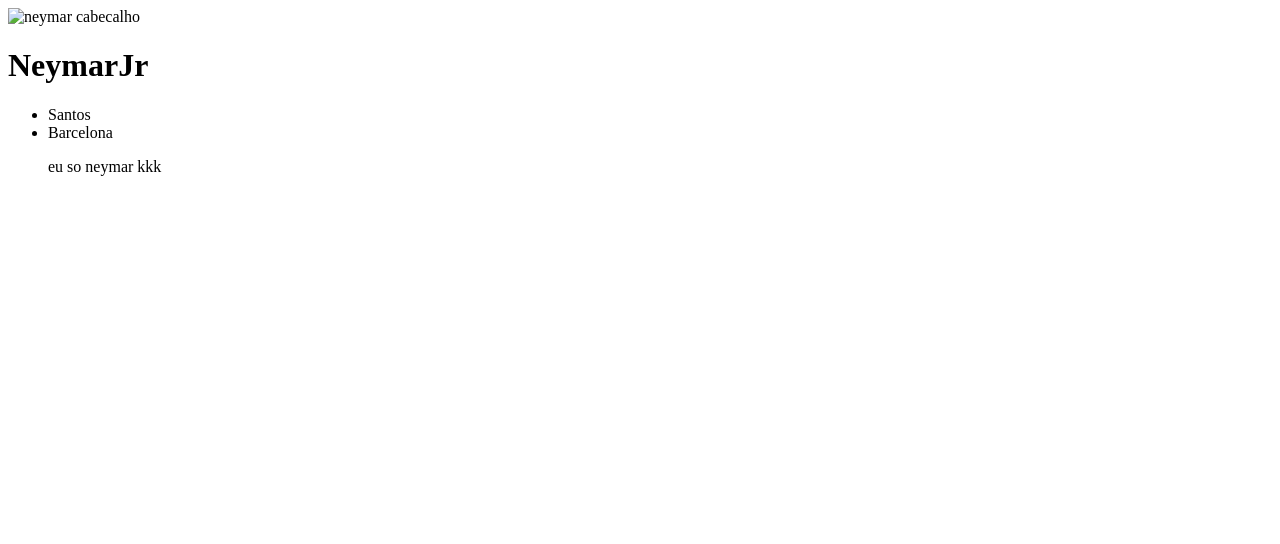
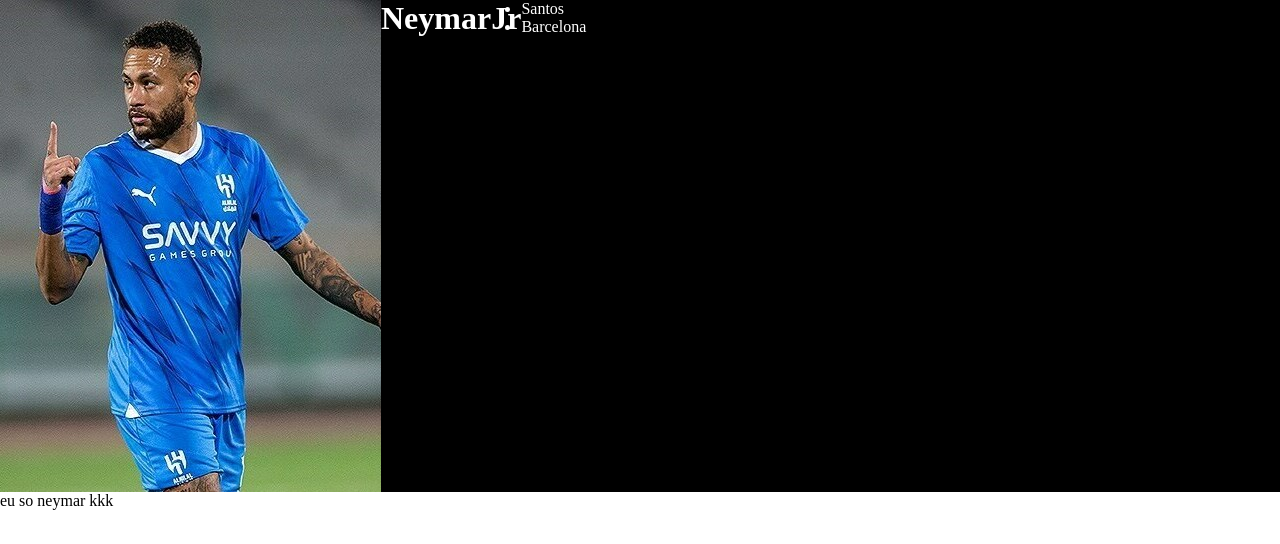
Before and after one commit to neymarpae/yan, a plain HTML site: page index.html in a window 1280 px wide. Drawn offline with Linux system fonts and the light colour scheme.

Commit message:
yan
imagem e cores novas

```diff
--- a/index.html
+++ b/index.html
@@ -10,7 +10,7 @@
 
 <body>
     <header class="cabecalho">
-        <img class="cabecalho-imagem" src="neymar2.png" alt="neymar cabecalho">
+        <img class="cabecalho-imagem" src="Neymar_Jr._with_Al_Hilal,_3_October_2023_-_03_(cropped).jpg" alt="neymar cabecalho">
         <h1 class="cabecalho-título">NeymarJr</h1>
         <ul class="cabecalho-lista">
             <li class="cabecalho-item">Santos</li>
--- a/style.css
+++ b/style.css
@@ -0,0 +1,11 @@
+* {
+margin: 0;
+padding: 0;
+}
+
+.cabecalho{
+background-color: rgb(0, 0, 0);
+color: rgb(255, 255, 255);
+display: flex;
+
+}
```
Also changed, not shown: Neymar_Jr._with_Al_Hilal,_3_October_2023_-_03_(cropped).jpg (added).
